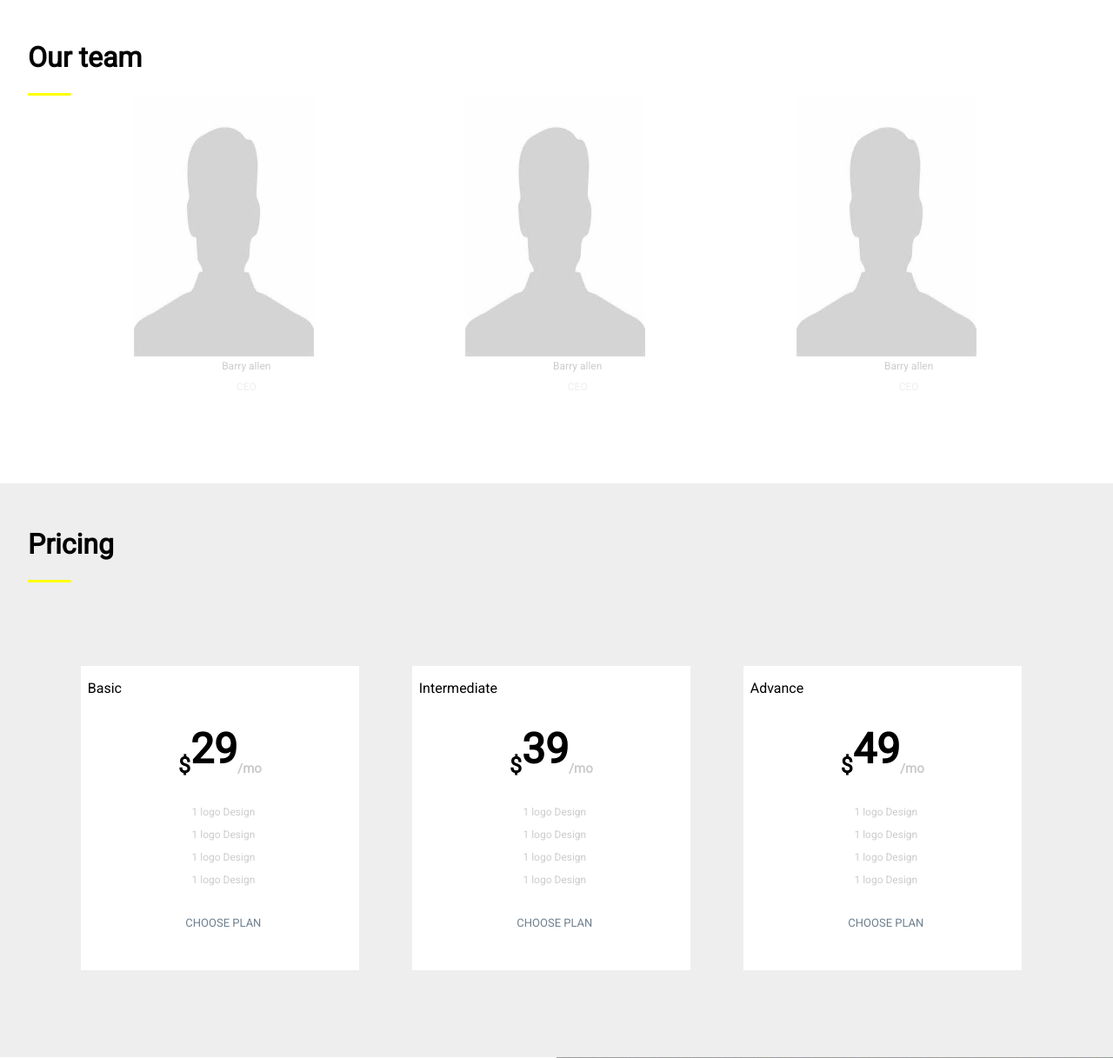
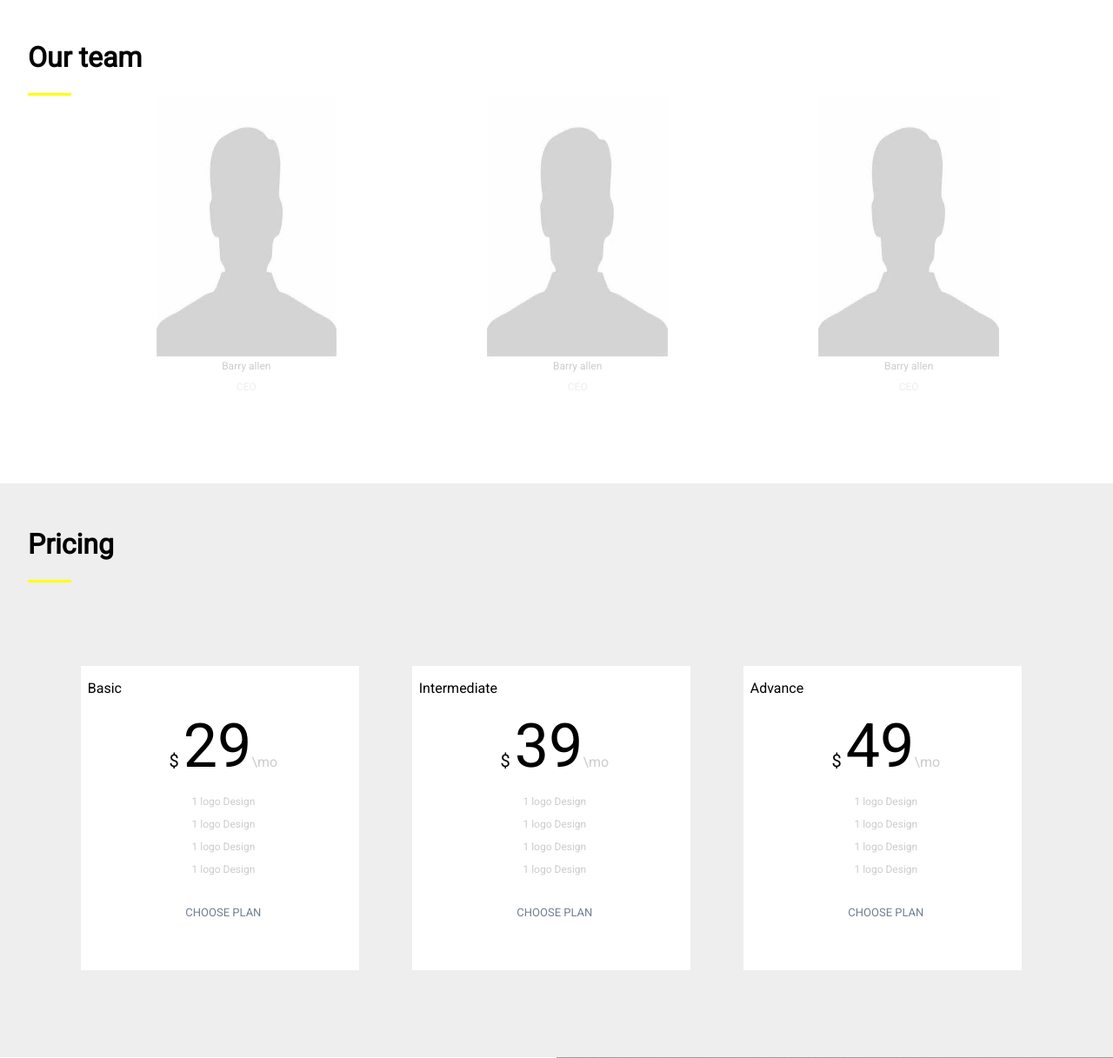
Before and after one commit to w3villa-mariam/demo, a PHP site: page / in a window 1280 px wide. Shown: the part 3242-4459 px from the top of the page at 87% size. Run offline with PHP 8.4, Linux system fonts and the light colour scheme.

Commit message:
some changes in responsive design

```diff
--- a/assests/css/responsive.css
+++ b/assests/css/responsive.css
@@ -223,8 +223,8 @@
 	display:block;
 	padding-left: 0;
 }
-.team img{
-	padding-left:30px;
+.team-man img{
+	text-align:center;
 }
 .team{
 	padding-left:0;
--- a/assests/css/style.css
+++ b/assests/css/style.css
@@ -389,6 +389,7 @@ padding:5px;
 		width:21.33%;
 		float:left;
 		padding-left:10%;
+		text-align:center;
 
 	}
 	.allen{
@@ -436,20 +437,19 @@ padding:5px;
 	.boxs p{
 		padding-left: 8px;
 	}
-.basic h1{
-    text-align: center;
-    font-size: 48px;
+.basic p{
+   text-align:center;
 }
 .basic sub{
 	font-size: 25px
 }
-.intermediate h1{
+.intermediate p{
     text-align: center;
-    font-size: 48px;
+
 }
-.advance h1{
+.advance p{
     text-align: center;
-    font-size: 48px;
+
 }
 .intermediate sub{
 	font-size: 25px
--- a/index.html
+++ b/index.html
@@ -219,8 +219,8 @@
     <h1>Our team</h1>
     <div class="border"></div>
     <div class="team">
-     <div class="team-man">
-      <img src="assests/images/blank-man.jpg" width="80%" height="300px";></div>
+
+      <img src="assests/images/blank-man.jpg" width="80%" height="300px";>
       <div class="allen">
       <span>Barry allen</span>
     </div>
@@ -229,8 +229,8 @@
   </div>
 </div>
     <div class="team ">
-        <div class="team-man">
-      <img src="assests/images/blank-man.jpg" width="80%" height="300px";></div>
+
+      <img src="assests/images/blank-man.jpg" width="80%" height="300px";>
        <div class="allen">
       <span>Barry allen</span>
     </div>
@@ -239,8 +239,8 @@
   </div>
     </div>
     <div class="team">
-        <div class="team-man">
-      <img src="assests/images/blank-man.jpg" width="80%" height="300px";></div>
+
+      <img src="assests/images/blank-man.jpg" width="80%" height="300px";>
        <div class="allen">
       <span>Barry allen</span>
     </div>
@@ -263,7 +263,7 @@
       <div class="boxs">
         <p>Basic</p>
         <div class="basic">
-          <h1><sub>$</sub>29<sub style="color: #ccc;  font-size:15px;">/mo</sub></h1>
+        <p> <span style="font-size: 20px;"> $ </span><span class="number" style="font-size: 70px; color:black; ">29</span><span style="color:#ccc;">\mo</span></p>
           <div class="texts">
             <p>1 logo Design</p>
             <p>1 logo Design</p>
@@ -278,7 +278,7 @@
       <div class="boxs">
         <p>Intermediate</p>
         <div class="intermediate">
-         <h1><sub>$</sub>39<sub style="color: #ccc; font-size:15px;">/mo</sub></h1>
+         <p> <span style="font-size: 20px;"> $ </span><span class="number" style="font-size: 70px; color:black; ">39</span><span style="color:#ccc;">\mo</span></p>
          <div class="texts">
             <p>1 logo Design</p>
             <p>1 logo Design</p>
@@ -293,7 +293,7 @@
        <div class="boxs boxe">
         <p>Advance</p>
         <div class="advance">
-         <h1><sub>$</sub>49<sub style="color: #ccc;  font-size:15px;">/mo</sub></h1>
+         <p> <span style="font-size: 20px;"> $ </span><span class="number" style="font-size: 70px; color:black; ">49</span><span style="color:#ccc;">\mo</span></p>
          <div class="texts">
             <p>1 logo Design</p>
             <p>1 logo Design</p>
```
